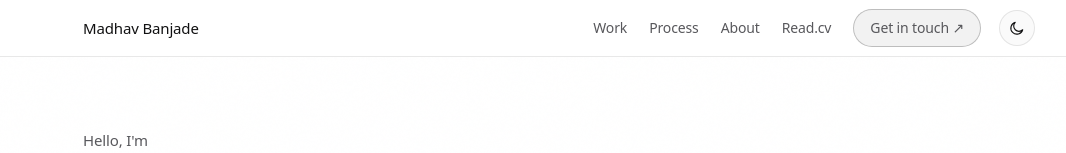
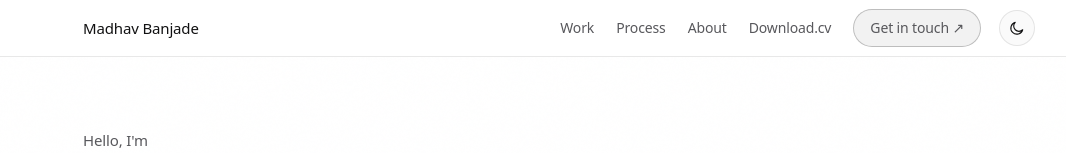
Before and after one commit to madhavbanjade/Portfolio, a plain HTML site: page index.html in a window 1280 px wide. Shown: the top 153 px of the page, without its empty margins (81-1147 px from the left). Drawn offline with Linux system fonts and the light colour scheme.

Commit message:
changes
Co-Authored-By: Claude Sonnet 5 <noreply@anthropic.com>

```diff
--- a/index.html
+++ b/index.html
@@ -44,7 +44,7 @@
           <a href="#work" onclick="showPortfolio(); closeMobileMenu(); setTimeout(() => { document.getElementById('work').scrollIntoView({behavior:'smooth'}); }, 10); return false;">Work</a>
           <a href="#process" onclick="showPortfolio(); closeMobileMenu(); setTimeout(() => { document.getElementById('process').scrollIntoView({behavior:'smooth'}); }, 10); return false;">Process</a>
           <a href="#about" onclick="showPortfolio(); closeMobileMenu(); setTimeout(() => { document.getElementById('about').scrollIntoView({behavior:'smooth'}); }, 10); return false;">About</a>
-          <a href="My.CV.pdf" target="_blank" rel="noopener noreferrer" onclick="closeMobileMenu();">Read.cv</a>
+          <a href="My.CV.pdf" download="Madhav-Banjade-CV.pdf" onclick="closeMobileMenu();">Download.cv</a>
           <a href="#contact" class="nav-cta" onclick="showPortfolio(); closeMobileMenu(); setTimeout(() => { document.getElementById('contact').scrollIntoView({behavior:'smooth'}); }, 10); return false;">Get in touch ↗</a>
         </div>
 
@@ -387,7 +387,7 @@
         <div class="footer-links">
           <a href="https://www.linkedin.com/in/madhavbanjade/" target="_blank" rel="noopener noreferrer">LinkedIn</a>
           <a href="https://www.instagram.com/devb.ychance/" target="_blank" rel="noopener noreferrer">Instagram</a>
-          <a href="My.CV.pdf" target="_blank" rel="noopener noreferrer">Read.cv</a>
+          <a href="My.CV.pdf" download="Madhav-Banjade-CV.pdf">Download.cv</a>
         </div>
       </div>
     </footer>
```
